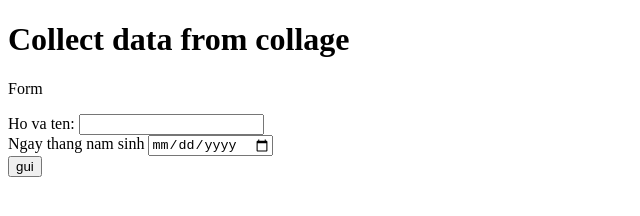
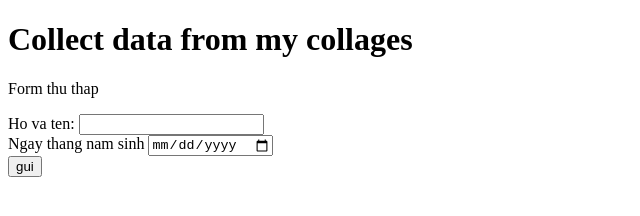
Before and after one commit to nguyenthang2003/mywebpage, a plain HTML site: page index.html in a window 1280 px wide. Shown: the whole page, without its empty margins (0-640 px from the left). Drawn offline with Linux system fonts and the light colour scheme.

Commit message:
Update index.html

```diff
--- a/index.html
+++ b/index.html
@@ -6,8 +6,8 @@
         </title>
     </head>
     <body>
-        <h1> Collect data from collage </h1>
-        <p> Form</p>
+        <h1> Collect data from my collages </h1>
+        <p> Form thu thap </p>
         <form action="xulydata.php" method="post">
             <label for="ten">Ho va ten: </label>
             <input type="text" id="ten" name="ten"><br>
```
